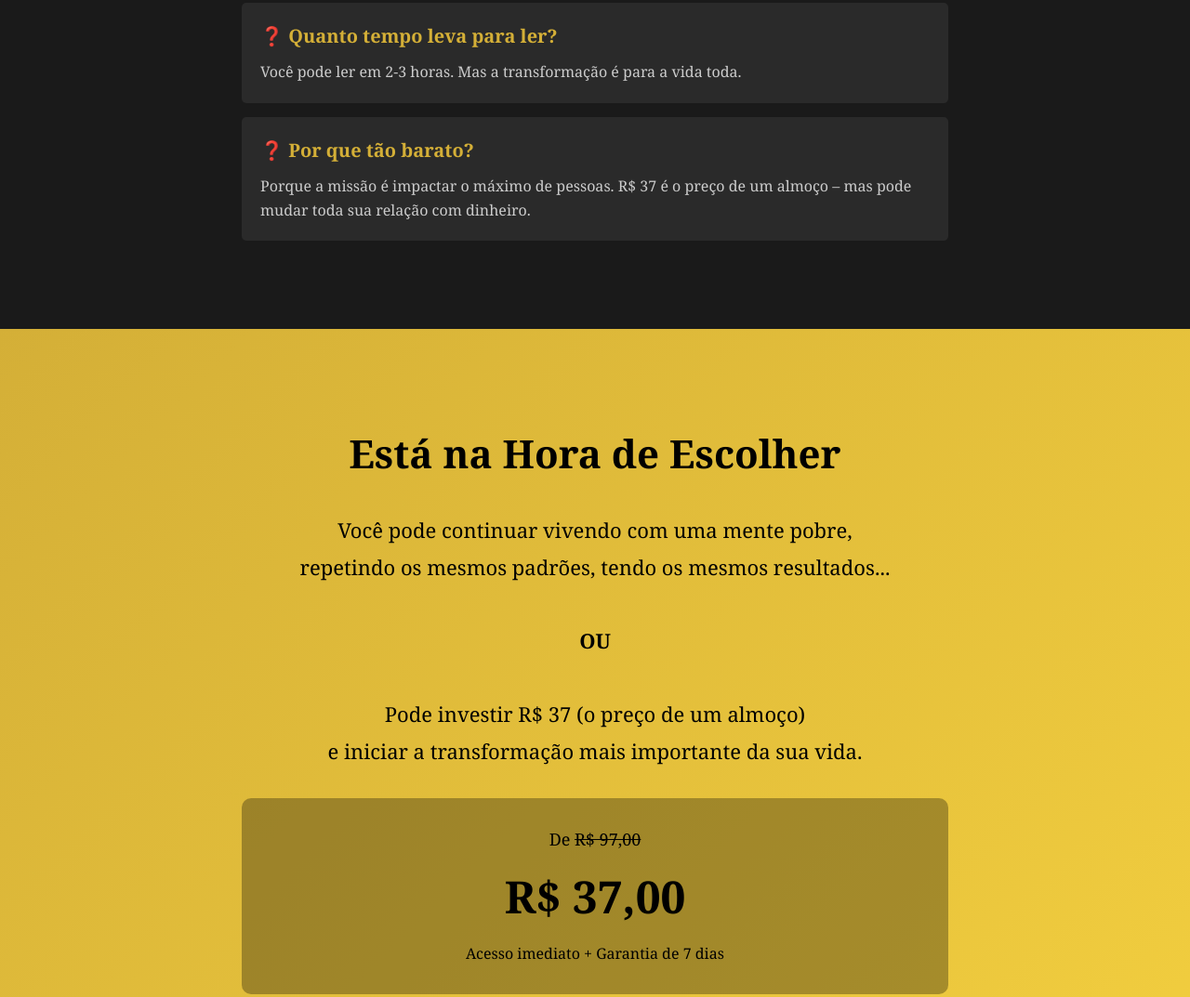
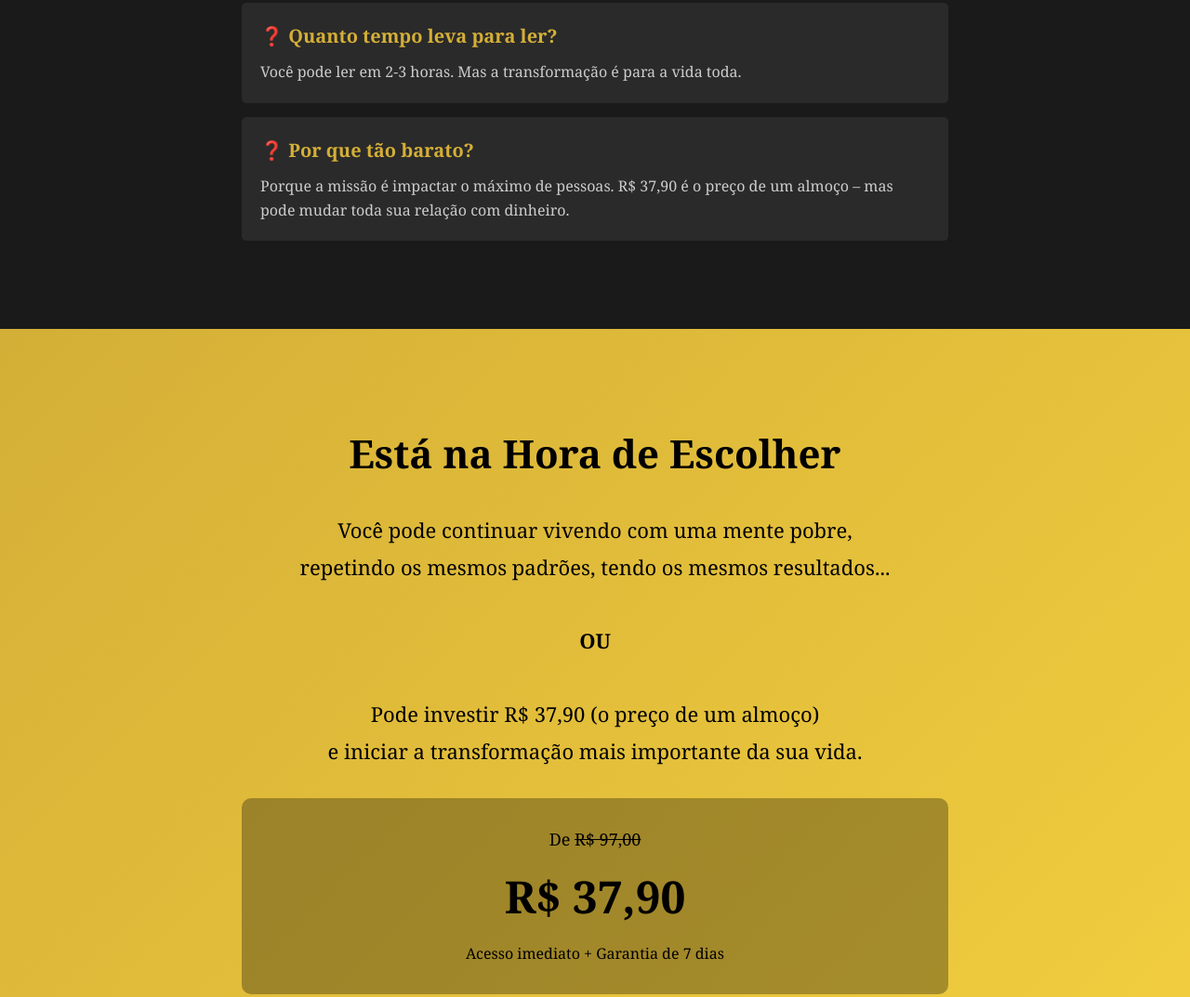
Before and after one commit to yurireeis2-cell/Ebook, a plain HTML site: page index.html in a window 1280 px wide. Shown: the part 6451-7524 px from the top of the page at 93% size. Drawn offline with Linux system fonts and the light colour scheme.

Commit message:
Update pricing from R$ 37 to R$ 37,90

```diff
--- a/index.html
+++ b/index.html
@@ -557,7 +557,7 @@
 
             <div class="faq-item">
                 <h3>❓ Por que tão barato?</h3>
-                <p>Porque a missão é impactar o máximo de pessoas. R$ 37 é o preço de um almoço – mas pode mudar toda sua relação com dinheiro.</p>
+                <p>Porque a missão é impactar o máximo de pessoas. R$ 37,90 é o preço de um almoço – mas pode mudar toda sua relação com dinheiro.</p>
             </div>
         </div>
     </div>
@@ -573,13 +573,13 @@
 
                 <strong>OU</strong><br><br>
 
-                Pode investir R$ 37 (o preço de um almoço)<br>
+                Pode investir R$ 37,90 (o preço de um almoço)<br>
                 e iniciar a transformação mais importante da sua vida.
             </p>
 
             <div style="background: rgba(0,0,0,0.3); padding: 30px; border-radius: 10px; margin: 30px 0;">
                 <p style="font-size: 18px; margin-bottom: 10px;">De <span style="text-decoration: line-through;">R$ 97,00</span></p>
-                <p style="font-size: 48px; font-weight: bold; margin: 10px 0;">R$ 37,00</p>
+                <p style="font-size: 48px; font-weight: bold; margin: 10px 0;">R$ 37,90</p>
                 <p style="font-size: 16px;">Acesso imediato + Garantia de 7 dias</p>
             </div>
 
```
